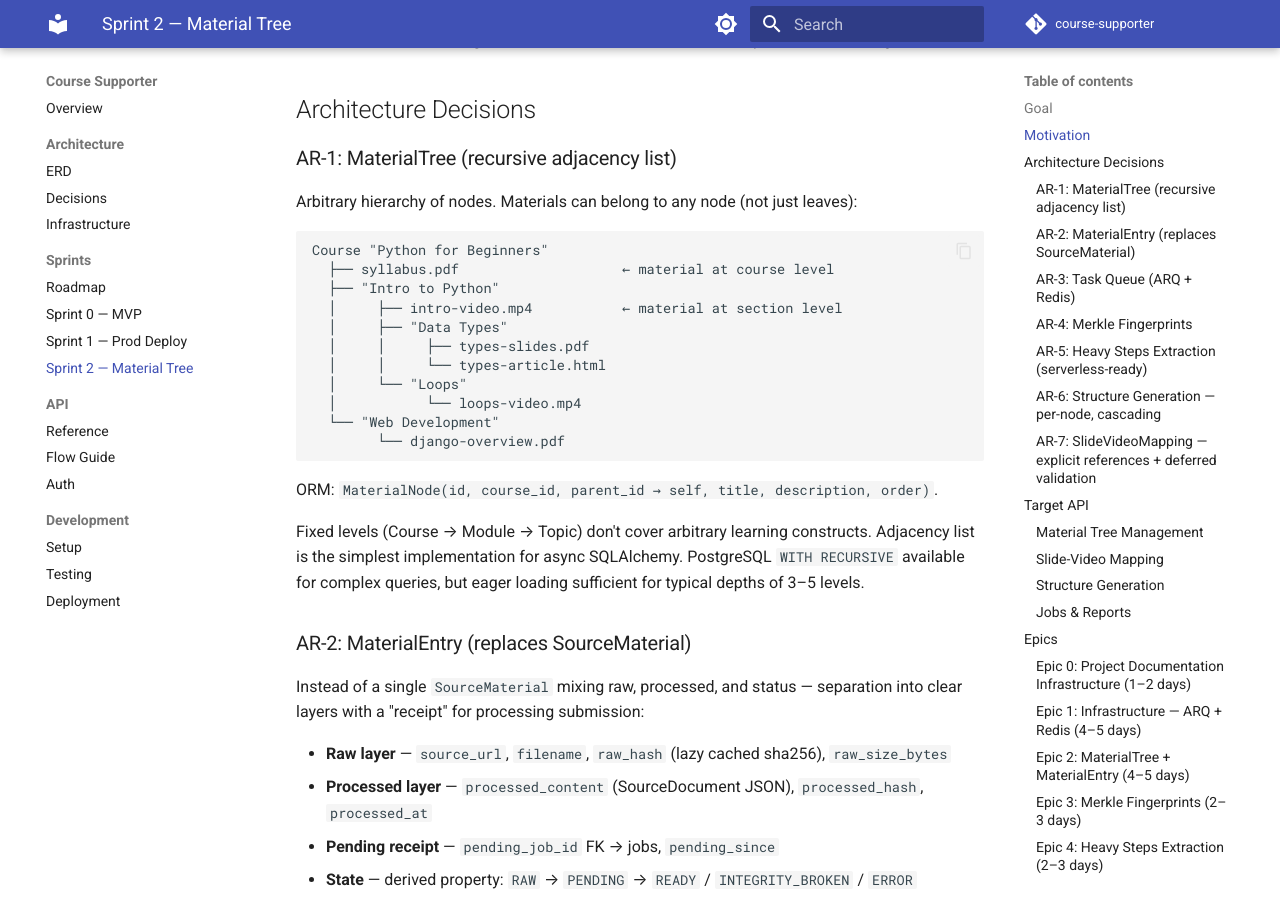
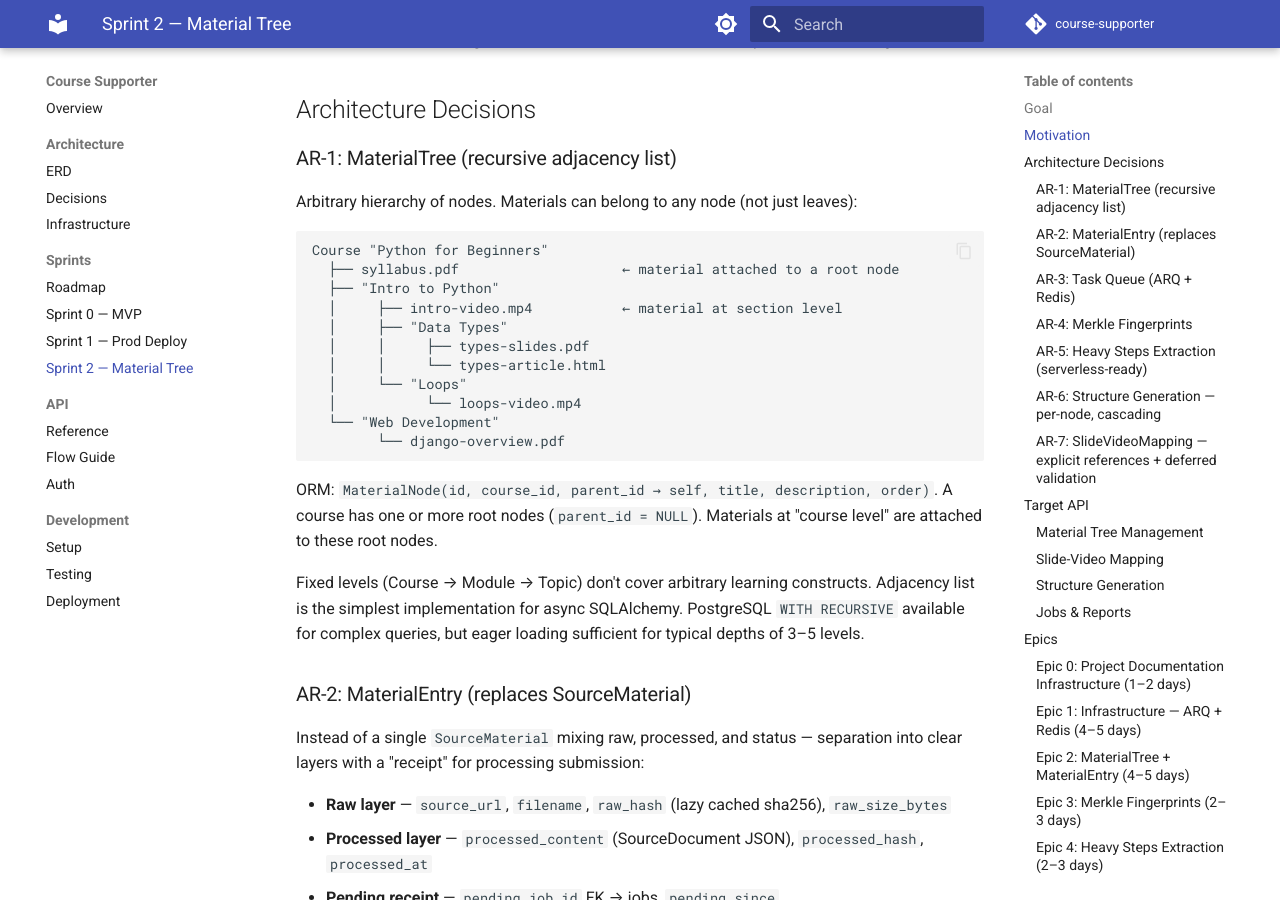
Before and after one commit to KonstZiv/course-supporter, an MkDocs documentation site: the page built from docs/sprints/sprint-2/index.md, in a window 1280 px wide and 900 px high, scrolled down 732 px. Built offline with MkDocs 1.6.1 and Material for MkDocs 9.7.7, drawn with Linux system fonts in a browser that asks for light colours; comment, search, counter and statistics services are not loaded.

Commit message:
chang: S3-000e after review 1

````diff
--- a/docs/sprints/sprint-2/index.md
+++ b/docs/sprints/sprint-2/index.md
@@ -28,7 +28,7 @@ Arbitrary hierarchy of nodes. Materials can belong to any node (not just leaves)
 
 ```
 Course "Python for Beginners"
-  ├── syllabus.pdf                    ← material at course level
+  ├── syllabus.pdf                    ← material attached to a root node
   ├── "Intro to Python"
   │     ├── intro-video.mp4           ← material at section level
   │     ├── "Data Types"
@@ -40,7 +40,7 @@ Course "Python for Beginners"
         └── django-overview.pdf
 ```
 
-ORM: `MaterialNode(id, course_id, parent_id → self, title, description, order)`.
+ORM: `MaterialNode(id, course_id, parent_id → self, title, description, order)`. A course has one or more root nodes (`parent_id = NULL`). Materials at "course level" are attached to these root nodes.
 
 Fixed levels (Course → Module → Topic) don't cover arbitrary learning constructs. Adjacency list is the simplest implementation for async SQLAlchemy. PostgreSQL `WITH RECURSIVE` available for complex queries, but eager loading sufficient for typical depths of 3–5 levels.
 
````
